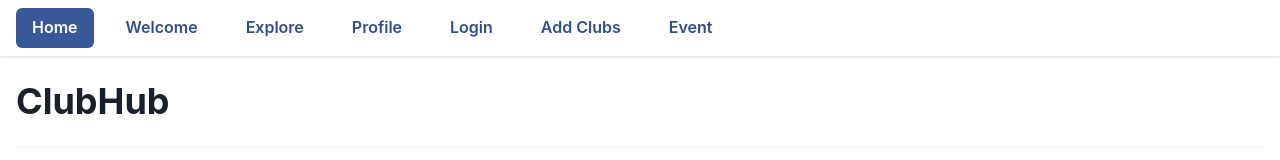
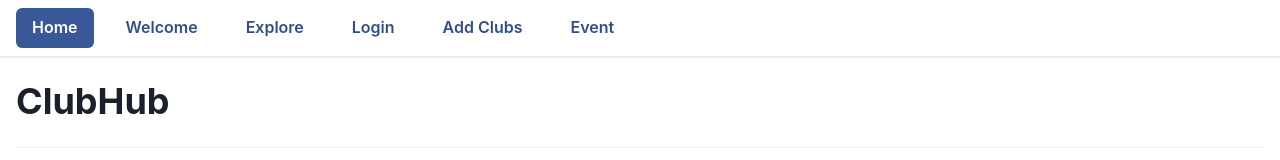
Before and after one commit to agettig/trends-clubhub, a Next.js app: page / in a window 1280 px wide. Shown: the top 160 px of the page. Built offline with nearby package versions, Linux system fonts and the light colour scheme.

Commit message:
removed profile for now

```diff
--- a/components/layout/Navbar.tsx
+++ b/components/layout/Navbar.tsx
@@ -23,10 +23,10 @@ const navData: NavLinkData[] = [
     name: "Explore",
     path: "/clubs",
   },
-  {
-    name: "Profile",
-    path: "/profile",
-  },
+  // {
+  //   name: "Profile",
+  //   path: "/profile",
+  // },
   {
     name: "Login",
     path: "/login",
@@ -65,7 +65,6 @@ const NavLink = ({ name, path }: NavLinkData) => {
 };
 
 const Navbar = () => {
-
   return (
     <Box px={4} shadow="base">
       <HStack justifyContent="space-between">
@@ -74,7 +73,6 @@ const Navbar = () => {
             <NavLink key={data.path} {...data} />
           ))}
         </HStack>
-
       </HStack>
     </Box>
   );
```
